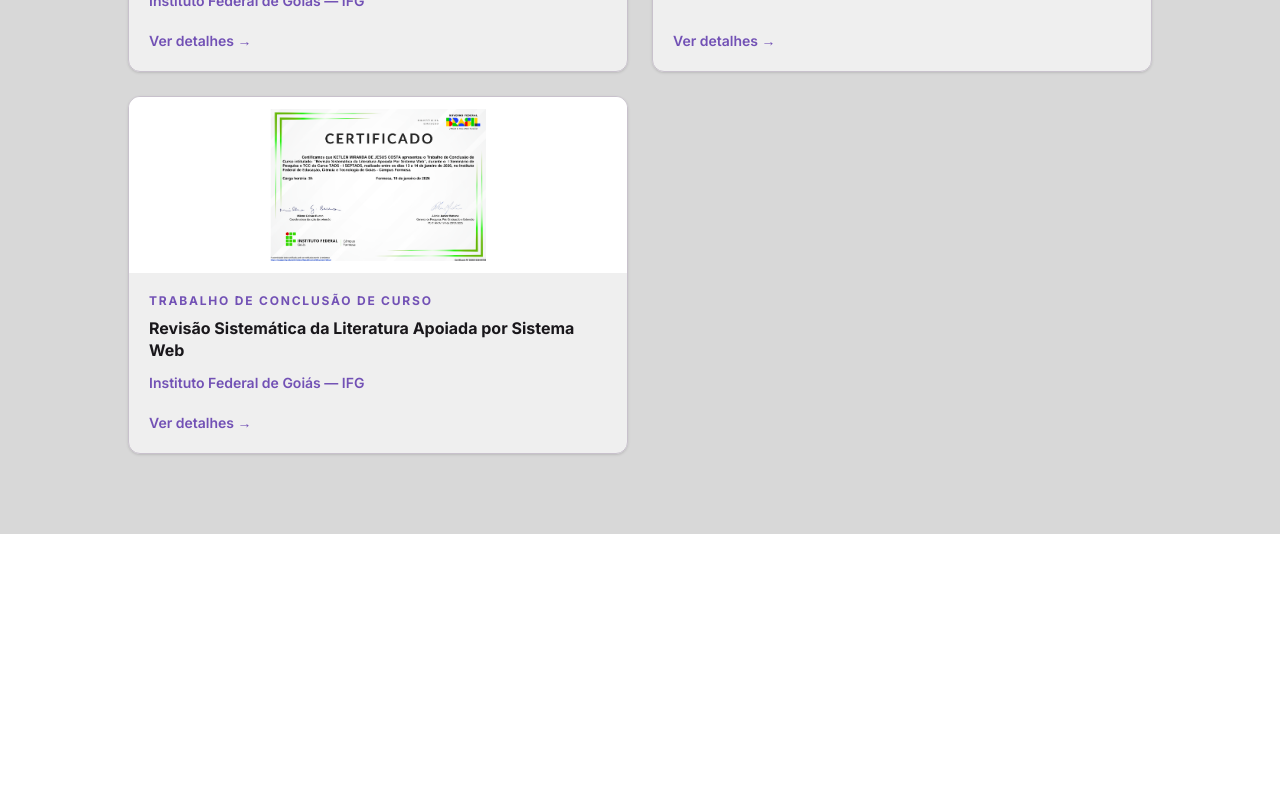
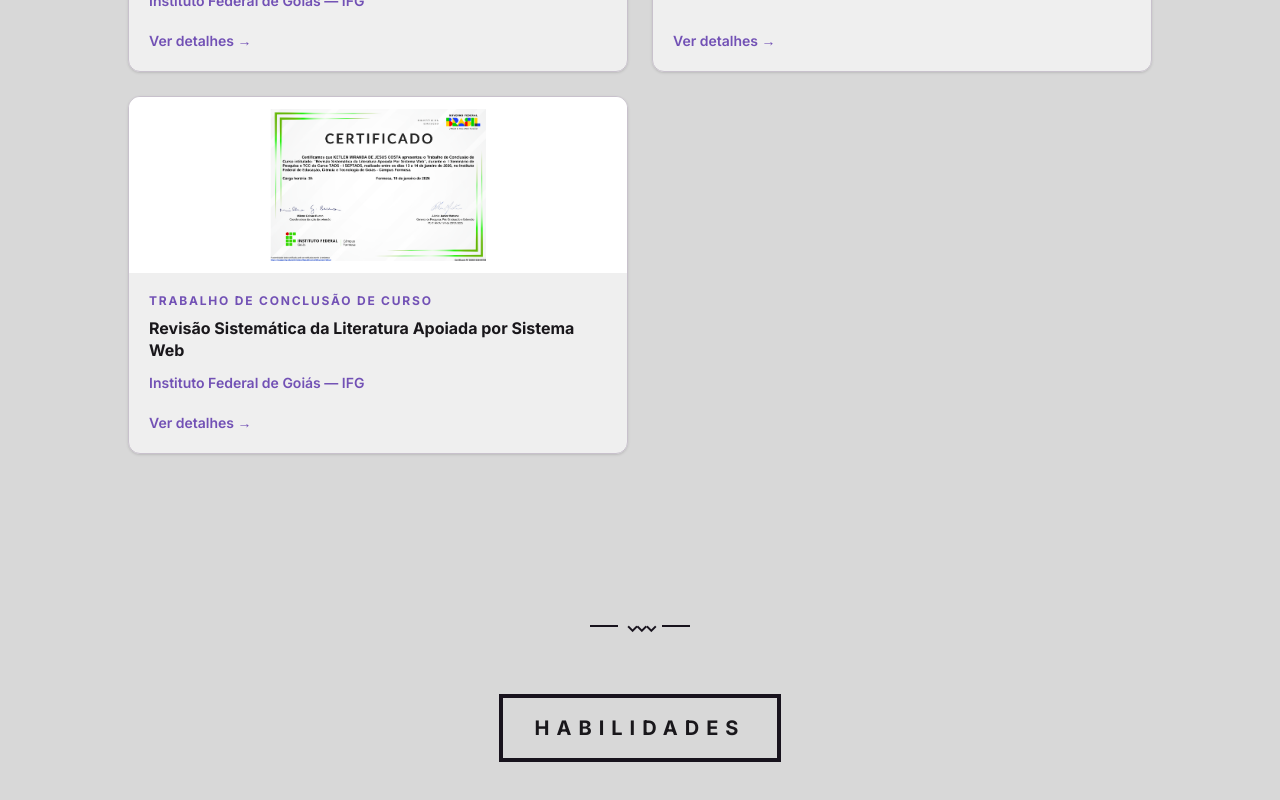
Before and after one commit to KetlenMiranda/ketlenmiranda.github.io, a React (Vite) app: page / in a window 1280 px wide. Shown: the part 2137-2937 px from the top of the page. Before the commit the page ends 2671 px from the top, so only its background shows below. Built offline with nearby package versions, Linux system fonts and the light colour scheme.

Commit message:
Resolver conflitos do App.tsx

```diff
--- a/src/App.tsx
+++ b/src/App.tsx
@@ -13,6 +13,7 @@ function App() {
       <Hero />
       <SobreMim />
       <Certificados />
+      <Habilidades />
     </>
   );
 }
--- a/src/components/Habilidades.tsx
+++ b/src/components/Habilidades.tsx
@@ -1,3 +1,48 @@
+import SectionTitle from './SectionTitle';
+
 export default function Habilidades() {
-  return <div>Seção Habilidades</div>;
+  return (
+    <section
+      id="habilidades"
+      aria-labelledby="titulo-habilidades"
+      className="w-full bg-primary"
+    >
+      <div
+        className="
+          mx-auto w-full max-w-7xl
+          px-6 py-16
+          sm:px-10 sm:py-20
+          md:px-16
+        "
+      >
+        <div
+          aria-hidden="true"
+          className="mb-14 flex items-center justify-center gap-2"
+        >
+          <span className="h-0.5 w-7 bg-surface-dark" />
+
+          <span className="font-bold tracking-[-0.2em] text-surface-dark">
+            ⌄⌄⌄
+          </span>
+
+          <span className="h-0.5 w-7 bg-surface-dark" />
+        </div>
+
+        <SectionTitle
+          id="titulo-habilidades"
+          title="Habilidades"
+        />
+
+        <ul
+          className="
+            mx-auto mt-12 grid max-w-5xl
+            grid-cols-1 gap-6
+            md:grid-cols-2
+          "
+        >
+          {/* As habilidades serão inseridas aqui */}
+        </ul>
+      </div>
+    </section>
+  );
 }
```
